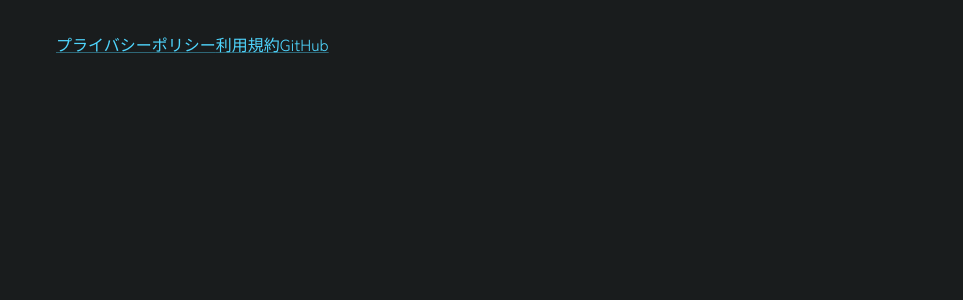
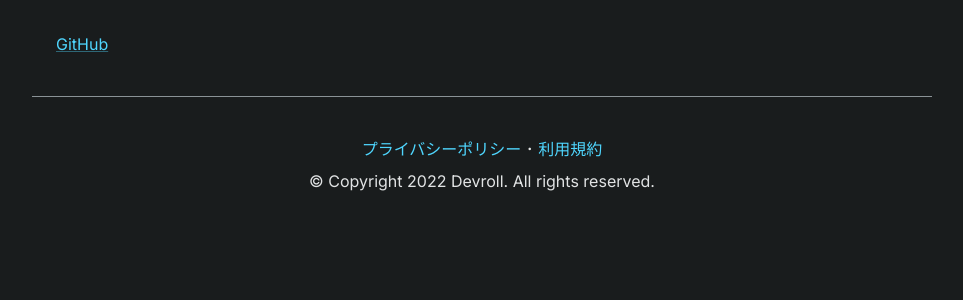
Before and after one commit to Dev-roll/thundercard-website, a Next.js app: page / in a window 1280 px wide. Shown: the top 300 px of the page, without its empty margins (158-1121 px from the left). Built offline with nearby package versions, Linux system fonts and the light colour scheme.

Commit message:
feat: フッターを作成

```diff
--- /dev/null
+++ b/src/components/Footer.tsx
@@ -0,0 +1,36 @@
+import Box from '@mui/material/Box'
+import Container from '@mui/material/Container'
+import Link from './Link'
+
+const Footer = () => {
+  return (
+    <footer>
+      <Container
+        maxWidth="md"
+        sx={{
+          mt: 5,
+          py: 5,
+          display: 'flex',
+          flexDirection: 'column',
+          justifyContent: 'center',
+          alignItems: 'center',
+          gap: 1,
+          borderTop: (theme) => `.5px solid ${theme.palette.divider}`,
+        }}
+      >
+        <Box>
+          <Link href="/privacy-policy" underline="hover">
+            プライバシーポリシー
+          </Link>
+          &nbsp;･&nbsp;
+          <Link href="/terms-of-use" underline="hover">
+            利用規約
+          </Link>
+        </Box>
+        © Copyright {new Date().getFullYear()} Devroll. All rights reserved.
+      </Container>
+    </footer>
+  )
+}
+
+export default Footer
--- a/src/pages/_app.tsx
+++ b/src/pages/_app.tsx
@@ -3,6 +3,7 @@ import { createTheme, ThemeProvider } from '@mui/material/styles'
 import type { AppProps } from 'next/app'
 import { useMemo } from 'react'
 import { getDesignTokens } from '@/src/theme'
+import Footer from '@src/components/Footer'
 
 const App = ({ Component, pageProps }: AppProps) => {
   // TODO: #8 light/dark モードを変更可能にする
@@ -14,6 +15,7 @@ const App = ({ Component, pageProps }: AppProps) => {
       <ThemeProvider theme={theme}>
         <CssBaseline />
         <Component {...pageProps} />
+        <Footer />
       </ThemeProvider>
     </>
   )
--- a/src/pages/_document.tsx
+++ b/src/pages/_document.tsx
@@ -10,7 +10,7 @@ const Document = () => {
         />
         <link rel="preconnect" href="https://fonts.googleapis.com" />
         <link
-          href="https://fonts.googleapis.com/css2?family=Zen+Kaku+Gothic+New:wght@400;700&display=swap"
+          href="https://fonts.googleapis.com/css2?family=Inter:wght@400;700&family=Zen+Kaku+Gothic+New:wght@400;700&display=swap"
           rel="stylesheet"
         />
         <link rel="icon" href="/favicon.png" />
--- a/src/pages/index.tsx
+++ b/src/pages/index.tsx
@@ -8,8 +8,6 @@ const Home = () => {
     <>
       <SeoHead title={config.siteMeta.title} removeSiteNameFromTitle path="/" />
       <Container maxWidth="md" sx={{ my: 4 }}>
-        <Link href="/privacy-policy">プライバシーポリシー</Link>
-        <Link href="/terms-of-use">利用規約</Link>
         <Link
           href="https://github.com/Dev-roll/thundercard"
           target="_blank"
--- a/src/theme.ts
+++ b/src/theme.ts
@@ -2,7 +2,7 @@ import { PaletteMode } from '@mui/material'
 
 export const getDesignTokens = (mode: PaletteMode) => ({
   typography: {
-    fontFamily: ['Zen Kaku Gothic New', 'sans-serif'].join(','),
+    fontFamily: ['Inter', 'Zen Kaku Gothic New', 'sans-serif'].join(','),
   },
   palette: {
     mode,
```
